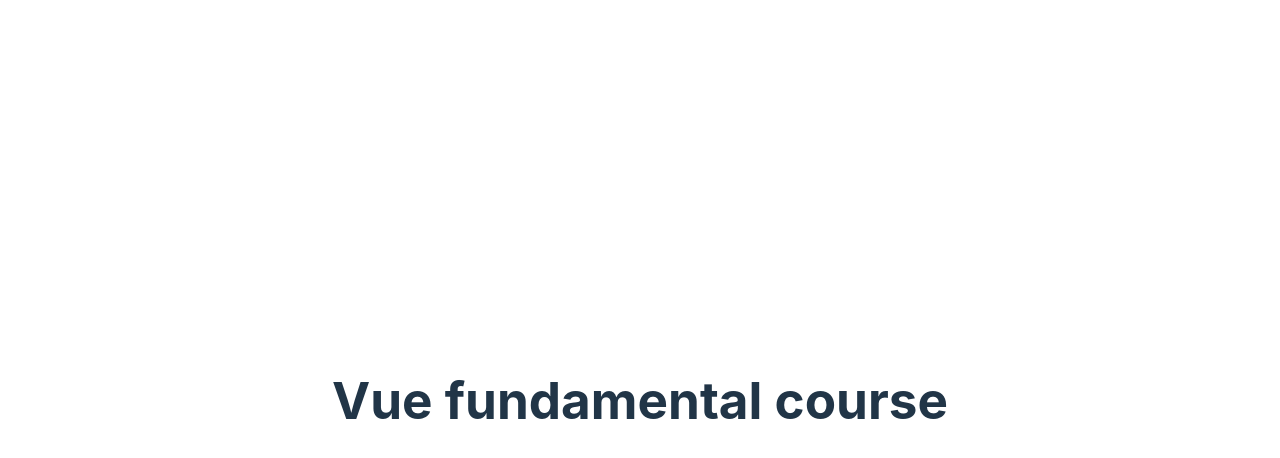
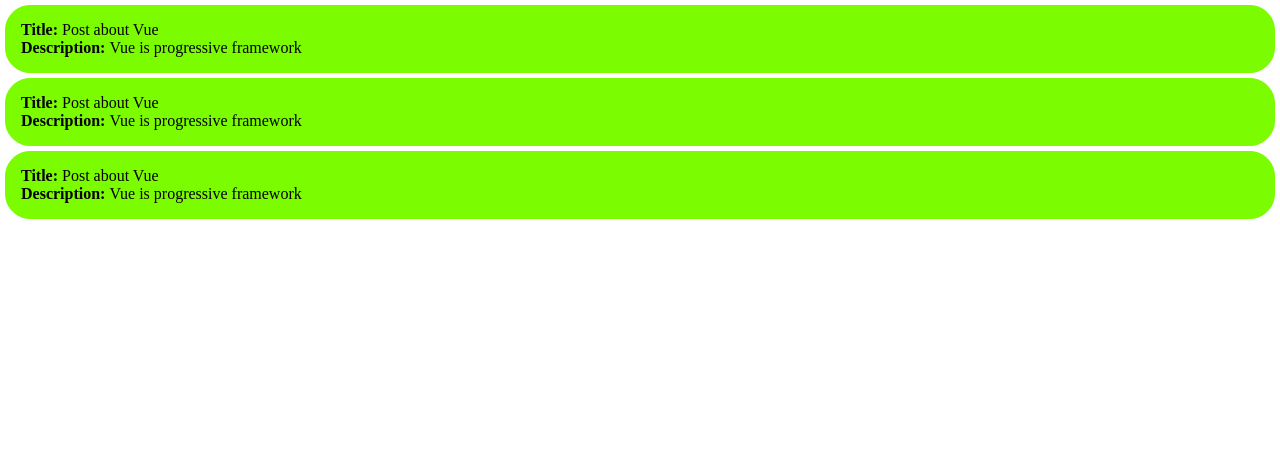
Before and after one commit to malinatrash/Vue-Fundamental-Course, a Vue app: page / in a window 1280 px wide. Shown: the top 458 px of the page. Built offline with nearby package versions, Linux system fonts and the light colour scheme.

Commit message:
Научился работать со стилями. Поработал с примитивными слушателями событий (@click). Пока что Vue очень нравится.

```diff
--- a/src/App.vue
+++ b/src/App.vue
@@ -1,14 +1,37 @@
-<script setup>
+<template>
+  <div class="post">
+    <div><strong>Title: </strong>Post about Vue</div>
+    <div><strong>Description: </strong>Vue is progressive framework</div>
+  </div>
+  <div class="post">
+    <div><strong>Title: </strong>Post about Vue</div>
+    <div><strong>Description: </strong>Vue is progressive framework</div>
+  </div>
+  <div class="post">
+    <div><strong>Title: </strong>Post about Vue</div>
+    <div><strong>Description: </strong>Vue is progressive framework</div>
+  </div>
+</template>
+
+<script>
+
+export default {
+
+}
 </script>
 
-<template>
-  <h1>Vue fundamental course</h1>
-</template>
+<style>
+* {
+  margin: 0;
+  padding: 0;
+  box-sizing: border-box;
+}
 
-<style scoped>
-.logo {
-  height: 6em;
-  padding: 1.5em;
-  will-change: filter;
+.post {
+  margin: 5px;
+  padding: 15px;
+  border: 1px solid lawngreen;
+  background: lawngreen;
+  border-radius: 25px;
 }
 </style>
--- a/src/main.js
+++ b/src/main.js
@@ -1,5 +1,4 @@
 import { createApp } from 'vue'
-import './style.css'
 import App from './App.vue'
 
 createApp(App).mount('#app')
--- a/src/style.css
+++ /dev/null
@@ -1,90 +0,0 @@
-:root {
-  font-family: Inter, Avenir, Helvetica, Arial, sans-serif;
-  font-size: 16px;
-  line-height: 24px;
-  font-weight: 400;
-
-  color-scheme: light dark;
-  color: rgba(255, 255, 255, 0.87);
-  background-color: #242424;
-
-  font-synthesis: none;
-  text-rendering: optimizeLegibility;
-  -webkit-font-smoothing: antialiased;
-  -moz-osx-font-smoothing: grayscale;
-  -webkit-text-size-adjust: 100%;
-}
-
-a {
-  font-weight: 500;
-  color: #646cff;
-  text-decoration: inherit;
-}
-a:hover {
-  color: #535bf2;
-}
-
-a {
-  font-weight: 500;
-  color: #646cff;
-  text-decoration: inherit;
-}
-a:hover {
-  color: #535bf2;
-}
-
-body {
-  margin: 0;
-  display: flex;
-  place-items: center;
-  min-width: 320px;
-  min-height: 100vh;
-}
-
-h1 {
-  font-size: 3.2em;
-  line-height: 1.1;
-}
-
-button {
-  border-radius: 8px;
-  border: 1px solid transparent;
-  padding: 0.6em 1.2em;
-  font-size: 1em;
-  font-weight: 500;
-  font-family: inherit;
-  background-color: #1a1a1a;
-  cursor: pointer;
-  transition: border-color 0.25s;
-}
-button:hover {
-  border-color: #646cff;
-}
-button:focus,
-button:focus-visible {
-  outline: 4px auto -webkit-focus-ring-color;
-}
-
-.card {
-  padding: 2em;
-}
-
-#app {
-  max-width: 1280px;
-  margin: 0 auto;
-  padding: 2rem;
-  text-align: center;
-}
-
-@media (prefers-color-scheme: light) {
-  :root {
-    color: #213547;
-    background-color: #ffffff;
-  }
-  a:hover {
-    color: #747bff;
-  }
-  button {
-    background-color: #f9f9f9;
-  }
-}
```
